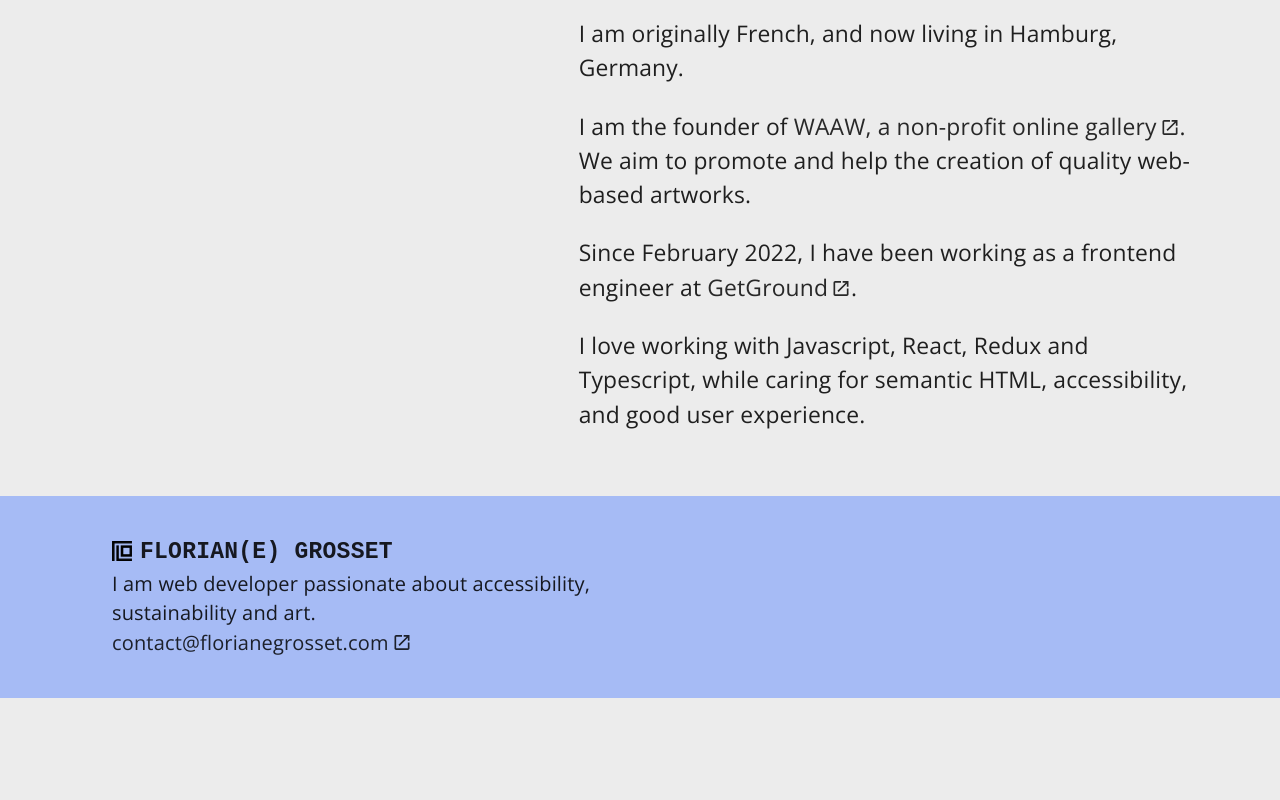
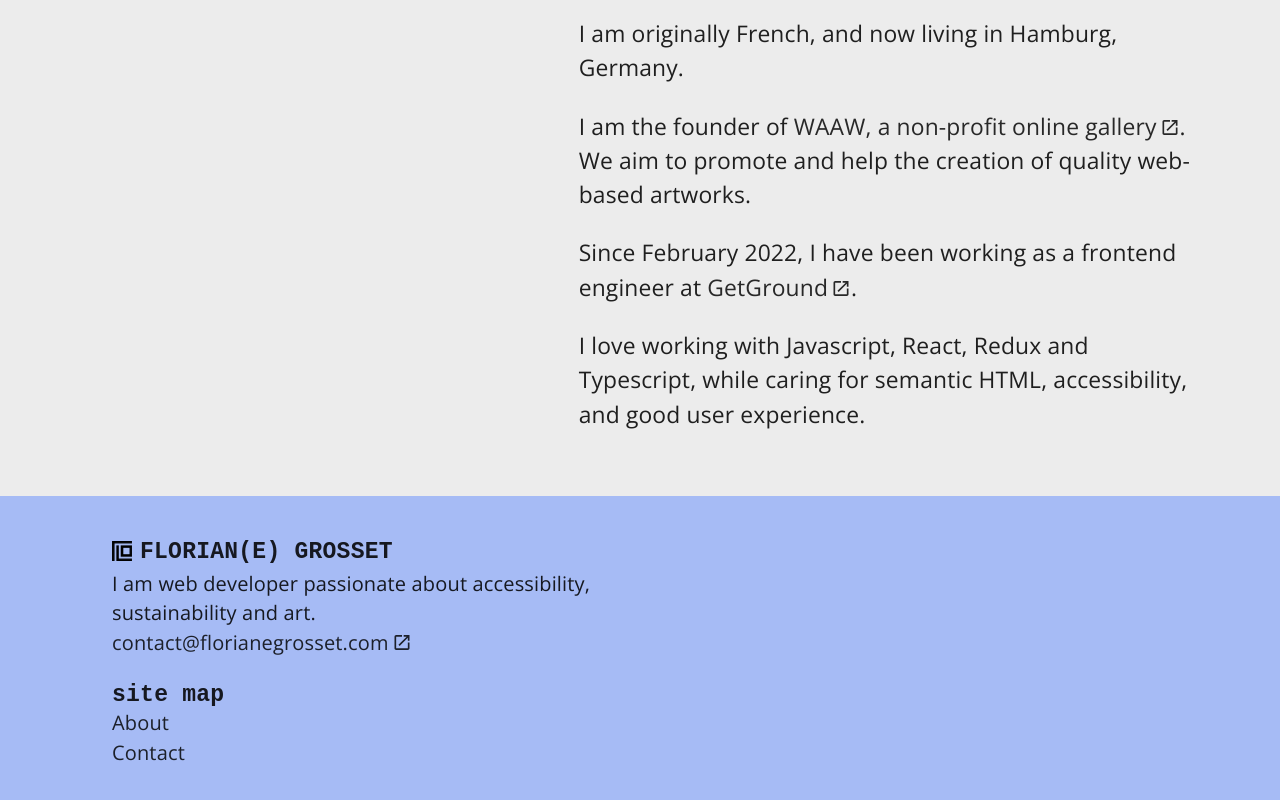
Before and after one commit to grosset-floriane/floriangegrosset-client, a React (Create React App) app: page / in a window 1280 px wide. Shown: the part 447-1247 px from the top of the page. Before the commit the page ends 1145 px from the top, so only its background shows below. Built offline with nearby package versions, Linux system fonts and the light colour scheme; a web font is replaced by a local one.

Commit message:
add site map in footer

```diff
--- a/src/components/Footer/Footer.styles.tsx
+++ b/src/components/Footer/Footer.styles.tsx
@@ -15,4 +15,12 @@ export const useStyles = makeStyles(theme => ({
 			padding: theme.spacing(5, 0),
 		},
 	},
+	siteMapList: {
+		margin: 0,
+		padding: 0,
+		'& li': {
+			listStyle: 'none',
+			fontSize: '1.25rem',
+		},
+	},
 }))
--- a/src/components/Footer/index.tsx
+++ b/src/components/Footer/index.tsx
@@ -1,26 +1,49 @@
 import React from 'react'
-import { Container, Typography, Grid } from '@mui/material'
-import { StyledLayout } from 'components/Layout/Layout.styles'
+import {Container, Typography, Grid} from '@mui/material'
+import {StyledLayout} from 'components/Layout/Layout.styles'
 import HeaderTitle from 'components/HeaderTitle'
 import Link from 'components/Link'
-import { EMAIL } from 'utils/constants'
+import {EMAIL} from 'utils/constants'
 import {useStyles} from './Footer.styles'
+import {navigationLinks} from 'components/Navigation/navigationLinks'
 
 const Footer = () => {
 	const classes = useStyles()
 
 	return (
 		<Container component="footer" className={classes.wrapper}>
-            <StyledLayout container
-                columnSpacing={4}>
+			<StyledLayout container columnSpacing={4}>
 				<Grid item xs={12} sm={8} lg={6} className={classes.gridItem}>
 					<HeaderTitle isOneLine />
-                    <Typography variant="body2">I am web developer passionate about accessibility, sustainability and art.<br />
-                        <Link href={`mailto:${EMAIL}`} isExternal backgroundColor="primary">{EMAIL}</Link>
+					<Typography variant="body2">
+						I am web developer passionate about accessibility,
+						sustainability and art.
+						<br />
+						<Link
+							href={`mailto:${EMAIL}`}
+							isExternal
+							backgroundColor="primary"
+						>
+							{EMAIL}
+						</Link>
 					</Typography>
+					<Typography component="h2" variant="h6" mt={3}>
+						site map
+					</Typography>
+					<nav>
+						<ul className={classes.siteMapList}>
+							{navigationLinks.map(({to, label}) => (
+								<li>
+									<Link href={to} backgroundColor="primary">
+										{label}
+									</Link>
+								</li>
+							))}
+						</ul>
+					</nav>
 				</Grid>
 			</StyledLayout>
-        </Container >
+		</Container>
 	)
 }
 
```
Lines whose indentation alone changed are shown as unchanged.
